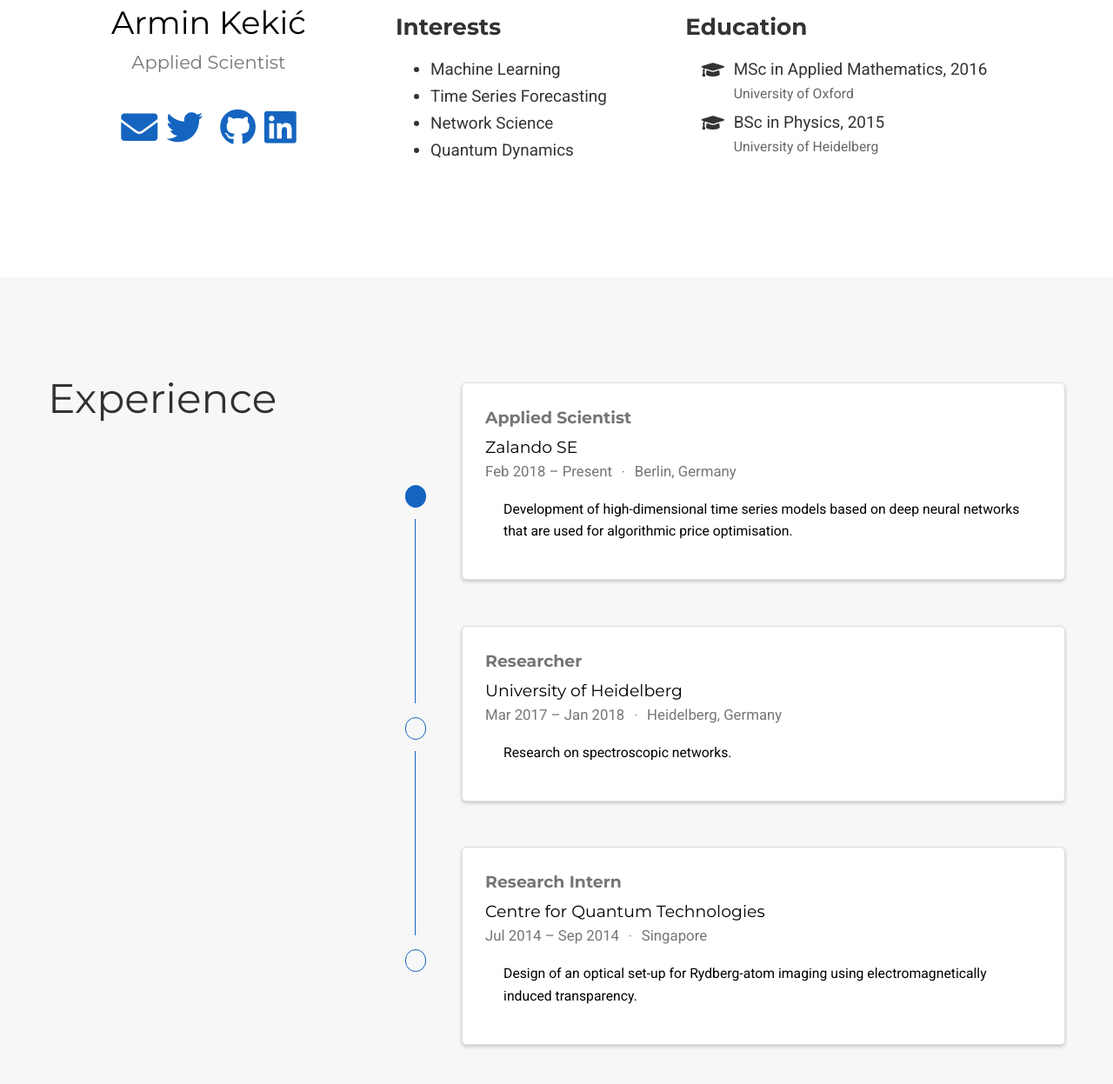
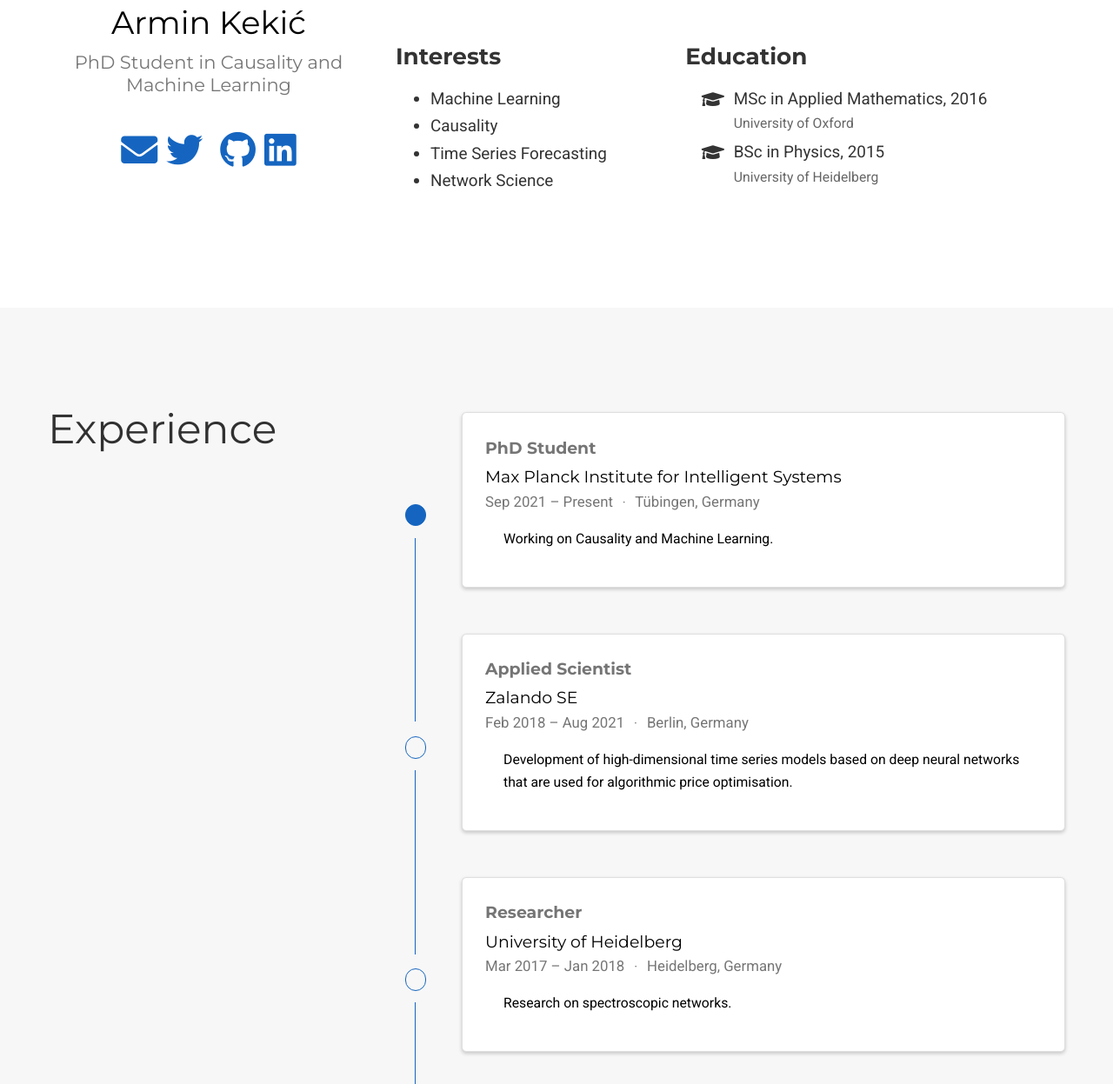
Before and after one commit to akekic/akekic.github.io, a plain HTML site: page index.html in a window 1280 px wide. Shown: the part 437-1684 px from the top of the page at 87% size. Drawn offline with nearby package versions, Linux system fonts and the light colour scheme; some packages are replaced by stand-ins of ours; a script that the page names is missing; some icons are missing.

Commit message:
Add PhD at MPI

```diff
--- a/index.html
+++ b/index.html
@@ -34,7 +34,7 @@
 
 
 
-  <meta name="description" content="Applied Scientist">
+  <meta name="description" content="PhD Student in Causality and Machine Learning">
 
 
   <link rel="alternate" hreflang="en-us" href="https://akekic.github.io/">
@@ -324,7 +324,7 @@
   <meta property="og:site_name" content="Armin Kekić">
   <meta property="og:url" content="https://akekic.github.io/">
   <meta property="og:title" content="Armin Kekić">
-  <meta property="og:description" content="Applied Scientist"><meta property="og:image" content="https://akekic.github.io/images/icon_hua1a7aa75da62ec4ec5216d7e78c109b0_47919_512x512_fill_lanczos_center_3.png">
+  <meta property="og:description" content="PhD Student in Causality and Machine Learning"><meta property="og:image" content="https://akekic.github.io/images/icon_hua1a7aa75da62ec4ec5216d7e78c109b0_47919_512x512_fill_lanczos_center_3.png">
   <meta property="twitter:image" content="https://akekic.github.io/images/icon_hua1a7aa75da62ec4ec5216d7e78c109b0_47919_512x512_fill_lanczos_center_3.png"><meta property="og:locale" content="en-us">
 
     <meta property="og:updated_time" content="2030-06-01T13:00:00&#43;00:00">
@@ -792,7 +792,7 @@
 
       <div class="portrait-title">
         <h2>Armin Kekić</h2>
-        <h3>Applied Scientist</h3>
+        <h3>PhD Student in Causality and Machine Learning</h3>
 
 
       </div>
@@ -892,7 +892,7 @@
     <h1>Welcome to my website!</h1>
 
     <div class="article-style">
-      <p>I&rsquo;m a mathematician and physicist working as an applied scientist at <a href="https://engineering.zalando.com/" target="_blank" rel="noopener">Zalando</a> where I develop sales forecasting models that are used for algorithmic price optimisation. On this website I write about things that I find interesting and projects I work on.</p>
+      <p>I&rsquo;m a PhD Student at the <a href="https://is.mpg.de/" target="_blank" rel="noopener">Max Planck Institute for Intelligent Systems</a> working on causality and machine learning. Previously I worked as an applied scientist at <a href="https://engineering.zalando.com/" target="_blank" rel="noopener">Zalando</a> developing sales forecasting models that are used for algorithmic price optimisation. On this website I write about things that I find interesting and projects I work on.</p>
 <p>
   <i class="fas fa-download  pr-1 fa-fw"></i> Download my <a href="/media/cv.pdf" target="_blank">cv</a>.</p>
 
@@ -907,11 +907,11 @@
 
           <li>Machine Learning</li>
 
+          <li>Causality</li>
+
           <li>Time Series Forecasting</li>
 
           <li>Network Science</li>
-
-          <li>Quantum Dynamics</li>
 
         </ul>
       </div>
@@ -1043,12 +1043,49 @@
     <div class="col py-2">
       <div class="card">
         <div class="card-body">
+          <div class="section-subheading card-title exp-title text-muted mt-0 mb-1">PhD Student</div>
+          <div class="section-subheading card-title exp-company text-muted my-0"><a href="https://is.mpg.de/" target="_blank" rel="noopener">Max Planck Institute for Intelligent Systems</a></div>
+          <div class="text-muted exp-meta">
+            Sep 2021 –
+
+              Present
+
+
+              <span class="middot-divider"></span>
+              <span>Tübingen, Germany</span>
+
+          </div>
+          <div class="card-text">Working on Causality and Machine Learning.</div>
+        </div>
+      </div>
+    </div>
+  </div>
+
+  <div class="row experience">
+
+    <div class="col-auto text-center flex-column d-none d-sm-flex">
+      <div class="row h-50">
+        <div class="col border-right">&nbsp;</div>
+        <div class="col">&nbsp;</div>
+      </div>
+      <div class="m-2">
+        <span class="badge badge-pill border ">&nbsp;</span>
+      </div>
+      <div class="row h-50">
+        <div class="col border-right">&nbsp;</div>
+        <div class="col">&nbsp;</div>
+      </div>
+    </div>
+
+    <div class="col py-2">
+      <div class="card">
+        <div class="card-body">
           <div class="section-subheading card-title exp-title text-muted mt-0 mb-1">Applied Scientist</div>
           <div class="section-subheading card-title exp-company text-muted my-0"><a href="https://engineering.zalando.com/" target="_blank" rel="noopener">Zalando SE</a></div>
           <div class="text-muted exp-meta">
             Feb 2018 –
 
-              Present
+              Aug 2021
 
 
               <span class="middot-divider"></span>
```
Also changed, not shown: 404.html (+2 -2 lines), categories/index.html (+2 -2 lines), event/index.html (+2 -2 lines), index.json (+1 -1 lines), post/index.html (+2 -2 lines), publication-type/1/index.html (+2 -2 lines), publication-type/2/index.html (+2 -2 lines), publication-type/7/index.html (+2 -2 lines), publication/bachelors-thesis-paper/index.html (+1 -1 lines), publication/bachelors-thesis/index.html (+1 -1 lines), publication/example/index.html (+1 -1 lines), publication/index.html (+2 -2 lines), publication/masters-thesis-paper/index.html (+1 -1 lines), publication/masters-thesis/index.html (+1 -1 lines), 3 more files.
